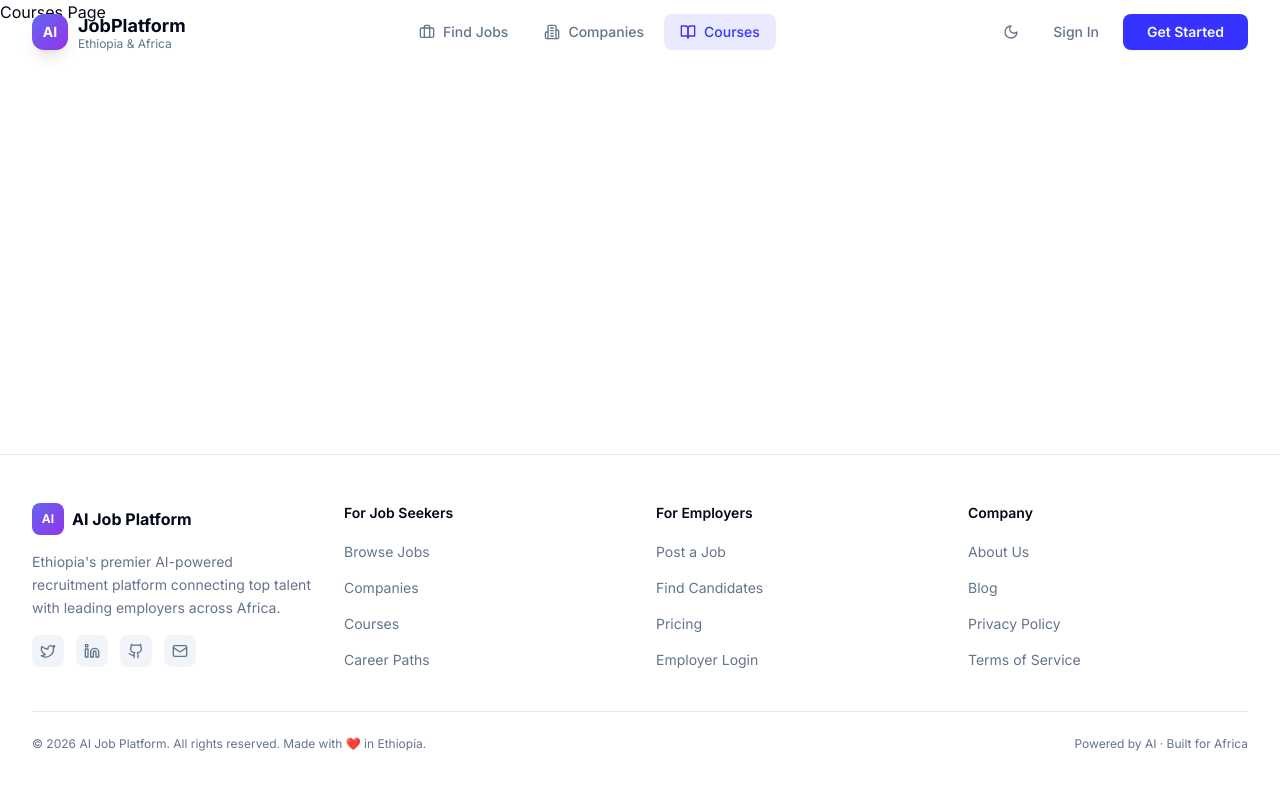
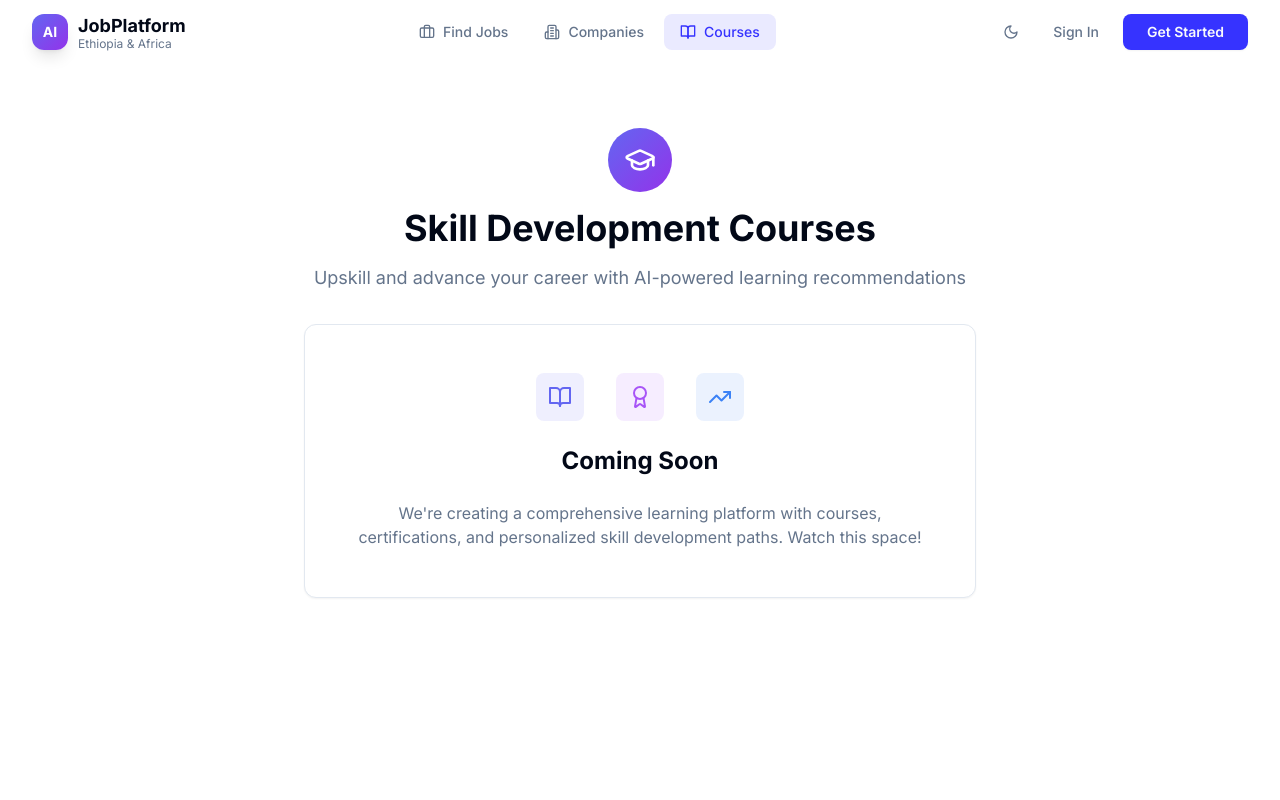
Before and after one commit to Nebiyu-mussie/ai-job-and-skill-matching-platform, a React (Vite) app in the folder frontend/: page /courses in a window 1280 px wide. Shown: the top 800 px of the page. Built offline with nearby package versions, Linux system fonts and the light colour scheme.

Commit message:
fix: remove all rogue placeholder text above layouts across all frontend pages

```diff
--- a/frontend/src/pages/CompaniesPage.tsx
+++ b/frontend/src/pages/CompaniesPage.tsx
@@ -1,3 +1,50 @@
+import { motion } from 'framer-motion';
+import { Building2, Search, MapPin } from 'lucide-react';
+
 export default function CompaniesPage() {
-  return <div>Companies Page</div>;
+  return (
+    <div className="min-h-screen bg-background pt-20">
+      <div className="max-w-6xl mx-auto py-12 px-4 sm:px-6 lg:px-8">
+        <motion.div
+          initial={{ opacity: 0, y: 20 }}
+          animate={{ opacity: 1, y: 0 }}
+          transition={{ duration: 0.5 }}
+          className="text-center"
+        >
+          {/* Header */}
+          <div className="mb-8">
+            <div className="w-16 h-16 rounded-full bg-gradient-to-br from-brand-500 to-purple-600 flex items-center justify-center mx-auto mb-4">
+              <Building2 className="w-8 h-8 text-white" />
+            </div>
+            <h1 className="text-4xl font-bold text-foreground mb-4">Company Directory</h1>
+            <p className="text-lg text-muted-foreground max-w-2xl mx-auto">
+              Discover amazing companies and explore career opportunities
+            </p>
+          </div>
+
+          {/* Coming Soon */}
+          <div className="bg-card border border-border rounded-xl p-12 shadow-sm max-w-2xl mx-auto">
+            <div className="space-y-6">
+              <div className="flex justify-center gap-8 mb-6">
+                <div className="w-12 h-12 rounded-lg bg-brand-500/10 flex items-center justify-center">
+                  <Search className="w-6 h-6 text-brand-500" />
+                </div>
+                <div className="w-12 h-12 rounded-lg bg-purple-500/10 flex items-center justify-center">
+                  <Building2 className="w-6 h-6 text-purple-500" />
+                </div>
+                <div className="w-12 h-12 rounded-lg bg-blue-500/10 flex items-center justify-center">
+                  <MapPin className="w-6 h-6 text-blue-500" />
+                </div>
+              </div>
+              <h2 className="text-2xl font-bold text-foreground">Coming Soon</h2>
+              <p className="text-muted-foreground">
+                We're building an amazing company directory where you can explore organizations,
+                learn about their culture, and discover opportunities. Stay tuned!
+              </p>
+            </div>
+          </div>
+        </motion.div>
+      </div>
+    </div>
+  );
 }
--- a/frontend/src/pages/CoursesPage.tsx
+++ b/frontend/src/pages/CoursesPage.tsx
@@ -1,3 +1,50 @@
+import { motion } from 'framer-motion';
+import { GraduationCap, BookOpen, Award, TrendingUp } from 'lucide-react';
+
 export default function CoursesPage() {
-  return <div>Courses Page</div>;
+  return (
+    <div className="min-h-screen bg-background pt-20">
+      <div className="max-w-6xl mx-auto py-12 px-4 sm:px-6 lg:px-8">
+        <motion.div
+          initial={{ opacity: 0, y: 20 }}
+          animate={{ opacity: 1, y: 0 }}
+          transition={{ duration: 0.5 }}
+          className="text-center"
+        >
+          {/* Header */}
+          <div className="mb-8">
+            <div className="w-16 h-16 rounded-full bg-gradient-to-br from-brand-500 to-purple-600 flex items-center justify-center mx-auto mb-4">
+              <GraduationCap className="w-8 h-8 text-white" />
+            </div>
+            <h1 className="text-4xl font-bold text-foreground mb-4">Skill Development Courses</h1>
+            <p className="text-lg text-muted-foreground max-w-2xl mx-auto">
+              Upskill and advance your career with AI-powered learning recommendations
+            </p>
+          </div>
+
+          {/* Coming Soon */}
+          <div className="bg-card border border-border rounded-xl p-12 shadow-sm max-w-2xl mx-auto">
+            <div className="space-y-6">
+              <div className="flex justify-center gap-8 mb-6">
+                <div className="w-12 h-12 rounded-lg bg-brand-500/10 flex items-center justify-center">
+                  <BookOpen className="w-6 h-6 text-brand-500" />
+                </div>
+                <div className="w-12 h-12 rounded-lg bg-purple-500/10 flex items-center justify-center">
+                  <Award className="w-6 h-6 text-purple-500" />
+                </div>
+                <div className="w-12 h-12 rounded-lg bg-blue-500/10 flex items-center justify-center">
+                  <TrendingUp className="w-6 h-6 text-blue-500" />
+                </div>
+              </div>
+              <h2 className="text-2xl font-bold text-foreground">Coming Soon</h2>
+              <p className="text-muted-foreground">
+                We're creating a comprehensive learning platform with courses, certifications,
+                and personalized skill development paths. Watch this space!
+              </p>
+            </div>
+          </div>
+        </motion.div>
+      </div>
+    </div>
+  );
 }
--- a/frontend/src/pages/MessagesPage.tsx
+++ b/frontend/src/pages/MessagesPage.tsx
@@ -1,3 +1,50 @@
+import { motion } from 'framer-motion';
+import { MessageSquare, Send, Users, Zap } from 'lucide-react';
+
 export default function MessagesPage() {
-  return <div>Messages Page</div>;
+  return (
+    <div className="min-h-screen bg-background pt-20">
+      <div className="max-w-6xl mx-auto py-12 px-4 sm:px-6 lg:px-8">
+        <motion.div
+          initial={{ opacity: 0, y: 20 }}
+          animate={{ opacity: 1, y: 0 }}
+          transition={{ duration: 0.5 }}
+          className="text-center"
+        >
+          {/* Header */}
+          <div className="mb-8">
+            <div className="w-16 h-16 rounded-full bg-gradient-to-br from-brand-500 to-purple-600 flex items-center justify-center mx-auto mb-4">
+              <MessageSquare className="w-8 h-8 text-white" />
+            </div>
+            <h1 className="text-4xl font-bold text-foreground mb-4">Messages</h1>
+            <p className="text-lg text-muted-foreground max-w-2xl mx-auto">
+              Connect with employers and candidates through direct messaging
+            </p>
+          </div>
+
+          {/* Coming Soon */}
+          <div className="bg-card border border-border rounded-xl p-12 shadow-sm max-w-2xl mx-auto">
+            <div className="space-y-6">
+              <div className="flex justify-center gap-8 mb-6">
+                <div className="w-12 h-12 rounded-lg bg-brand-500/10 flex items-center justify-center">
+                  <Send className="w-6 h-6 text-brand-500" />
+                </div>
+                <div className="w-12 h-12 rounded-lg bg-purple-500/10 flex items-center justify-center">
+                  <Users className="w-6 h-6 text-purple-500" />
+                </div>
+                <div className="w-12 h-12 rounded-lg bg-blue-500/10 flex items-center justify-center">
+                  <Zap className="w-6 h-6 text-blue-500" />
+                </div>
+              </div>
+              <h2 className="text-2xl font-bold text-foreground">Coming Soon</h2>
+              <p className="text-muted-foreground">
+                We're building a powerful messaging system to help you communicate seamlessly
+                with potential employers and candidates. Stay tuned for real-time conversations!
+              </p>
+            </div>
+          </div>
+        </motion.div>
+      </div>
+    </div>
+  );
 }
--- a/frontend/src/pages/NotificationsPage.tsx
+++ b/frontend/src/pages/NotificationsPage.tsx
@@ -1,3 +1,50 @@
+import { motion } from 'framer-motion';
+import { Bell, Star, Briefcase, AlertCircle } from 'lucide-react';
+
 export default function NotificationsPage() {
-  return <div>Notifications Page</div>;
+  return (
+    <div className="min-h-screen bg-background pt-20">
+      <div className="max-w-6xl mx-auto py-12 px-4 sm:px-6 lg:px-8">
+        <motion.div
+          initial={{ opacity: 0, y: 20 }}
+          animate={{ opacity: 1, y: 0 }}
+          transition={{ duration: 0.5 }}
+          className="text-center"
+        >
+          {/* Header */}
+          <div className="mb-8">
+            <div className="w-16 h-16 rounded-full bg-gradient-to-br from-brand-500 to-purple-600 flex items-center justify-center mx-auto mb-4">
+              <Bell className="w-8 h-8 text-white" />
+            </div>
+            <h1 className="text-4xl font-bold text-foreground mb-4">Notifications</h1>
+            <p className="text-lg text-muted-foreground max-w-2xl mx-auto">
+              Stay updated on applications, matches, and important updates
+            </p>
+          </div>
+
+          {/* Coming Soon */}
+          <div className="bg-card border border-border rounded-xl p-12 shadow-sm max-w-2xl mx-auto">
+            <div className="space-y-6">
+              <div className="flex justify-center gap-8 mb-6">
+                <div className="w-12 h-12 rounded-lg bg-brand-500/10 flex items-center justify-center">
+                  <AlertCircle className="w-6 h-6 text-brand-500" />
+                </div>
+                <div className="w-12 h-12 rounded-lg bg-purple-500/10 flex items-center justify-center">
+                  <Star className="w-6 h-6 text-purple-500" />
+                </div>
+                <div className="w-12 h-12 rounded-lg bg-blue-500/10 flex items-center justify-center">
+                  <Briefcase className="w-6 h-6 text-blue-500" />
+                </div>
+              </div>
+              <h2 className="text-2xl font-bold text-foreground">Coming Soon</h2>
+              <p className="text-muted-foreground">
+                We're developing a smart notification system to keep you informed about
+                job matches, application updates, and important activities. Stay tuned!
+              </p>
+            </div>
+          </div>
+        </motion.div>
+      </div>
+    </div>
+  );
 }
```
Also changed, not shown: 124 other files (tests, documents, lock files or other folders).
